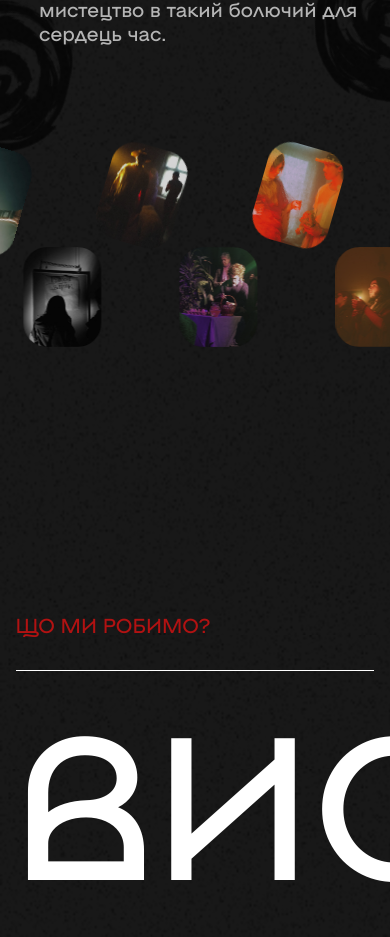
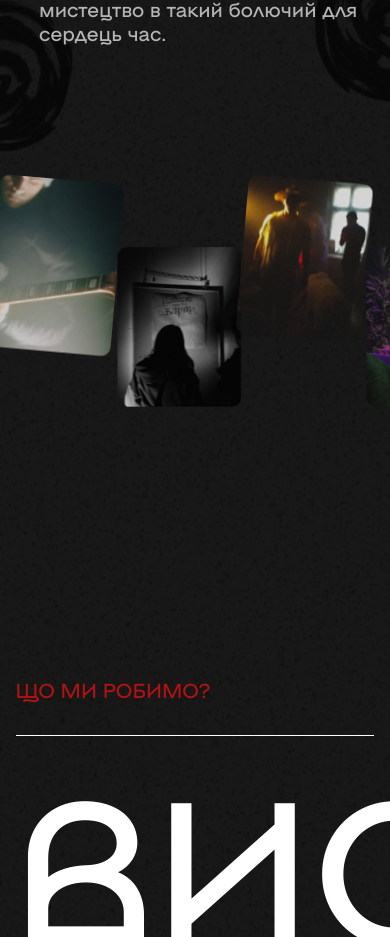
Before and after one commit to okuruchimas/Vatra-Frontend, a Next.js app: page / in a window 390 px wide. Shown: the part 1391-2328 px from the top of the page. Built offline with nearby package versions, Linux system fonts and the light colour scheme.

Commit message:
added photo slider mobile layout

```diff
--- a/components /Greeting/VideoPreview/index.tsx
+++ b/components /Greeting/VideoPreview/index.tsx
@@ -22,7 +22,7 @@ const Wrap = styled.div`
   border-radius: 12px;
   width: 92vw;
   padding: 2vw 0;
-  @media (max-width: 640px) {
+  @media (max-width: 960px) {
     padding: 4vw 0;
   }
 `;
@@ -31,7 +31,7 @@ const Video = styled.video`
   height: auto;
   border-radius: 12px;
   outline: none;
-  @media (max-width: 640px) {
+  @media (max-width: 960px) {
     width: 84vw;
   }
 `;
--- a/components /PhotoSlider/index.tsx
+++ b/components /PhotoSlider/index.tsx
@@ -47,7 +47,7 @@ const Slider = styled.div`
   width: 100%;
   overflow: hidden;
   padding: 40vh 0 6vh;
-  @media (max-width: 640px) {
+  @media (max-width: 960px) {
     padding: 16vh 0;
   }
 `;
@@ -57,14 +57,25 @@ const SliderTrack = styled.div`
   width: calc(20vw * 12);
   div:nth-of-type(even) {
     bottom: 12vh;
-    transform: rotate(16deg);
+    transform: rotate(5deg);
+    @media (max-width: 960px) {
+      bottom: 8vh;
+    }
   }
+
+  @media (max-width: 960px) {
+    width: calc(32vw * 12);
+  }
+
   @keyframes photo-scroll {
     0% {
       transform: translateX(0);
     }
     100% {
       transform: translateX(calc(-20vw * 6));
+      @media (max-width: 960px) {
+        transform: translateX(calc(-32vw * 6));
+      }
     }
   }
 `;
@@ -76,4 +87,8 @@ const Slide = styled.div`
 const Img = styled.img`
   width: 20vw;
   border-radius: 24px;
+  @media (max-width: 960px) {
+    border-radius: 10px;
+    width: 32vw;
+  }
 `;
--- a/components /layout/DonateButton/index.tsx
+++ b/components /layout/DonateButton/index.tsx
@@ -28,7 +28,7 @@ export default DonateButton;
 
 const Button = styled.button`
   margin-right: 2vw;
-  width: 40vw;
+  width: 9vw;
   height: 4vh;
   color: #000000;
   font-size: 2vh;
@@ -37,7 +37,9 @@ const Button = styled.button`
   text-transform: uppercase;
   border-radius: 24px;
   cursor: pointer;
-
+  @media (max-width: 960px) {
+    width: 40vw;
+  }
   &:hover {
     background: inherit;
     color: #fff;
--- a/components /layout/Header/index.tsx
+++ b/components /layout/Header/index.tsx
@@ -80,7 +80,7 @@ const LogoVatra = styled.img`
   width: 10vw;
   cursor: pointer;
 
-  @media (max-width: 640px) {
+  @media (max-width: 960px) {
     display: block;
     height: 4vh;
     width: auto;
@@ -93,7 +93,7 @@ const LogoVatra = styled.img`
 
 const BurgerIcon = styled.img`
   display: none;
-  @media (max-width: 640px) {
+  @media (max-width: 960px) {
     display: block;
     height: 3vh;
     width: auto;
@@ -105,7 +105,7 @@ const Navbar = styled.div`
   flex-direction: row;
   align-items: center;
   padding-right: 9vw;
-  @media (max-width: 640px) {
+  @media (max-width: 960px) {
     display: none;
   }
 `;
--- a/hooks/useWindowDimensions/index.ts
+++ b/hooks/useWindowDimensions/index.ts
@@ -2,7 +2,7 @@ import { useState, useEffect } from "react";
 
 function getWindowDimensions() {
   const { innerWidth: width, innerHeight: height } = window;
-  const maxMobileWidth = 640;
+  const maxMobileWidth = 960;
   const isDesktopWidth = width >= maxMobileWidth;
   return {
     width,
```
Also changed, not shown: components /Greeting/index.tsx (+11 -11 lines).
